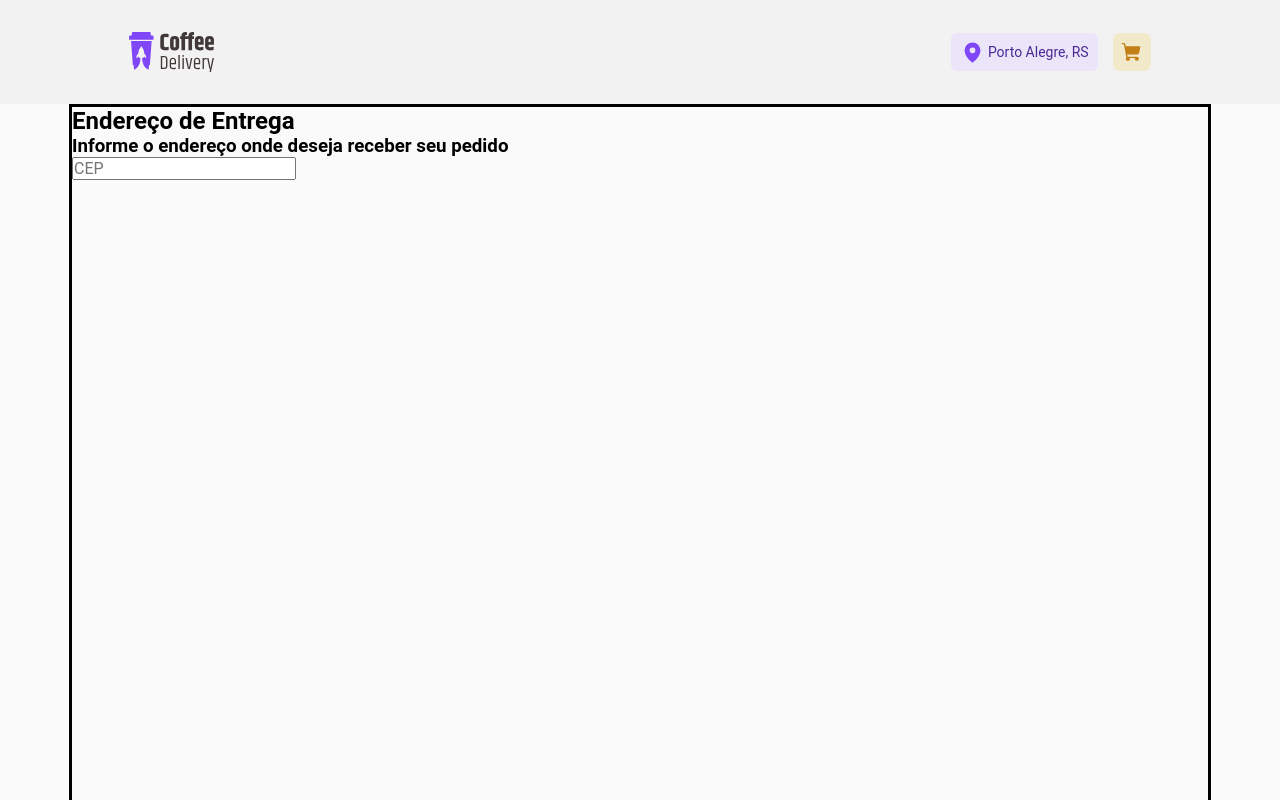
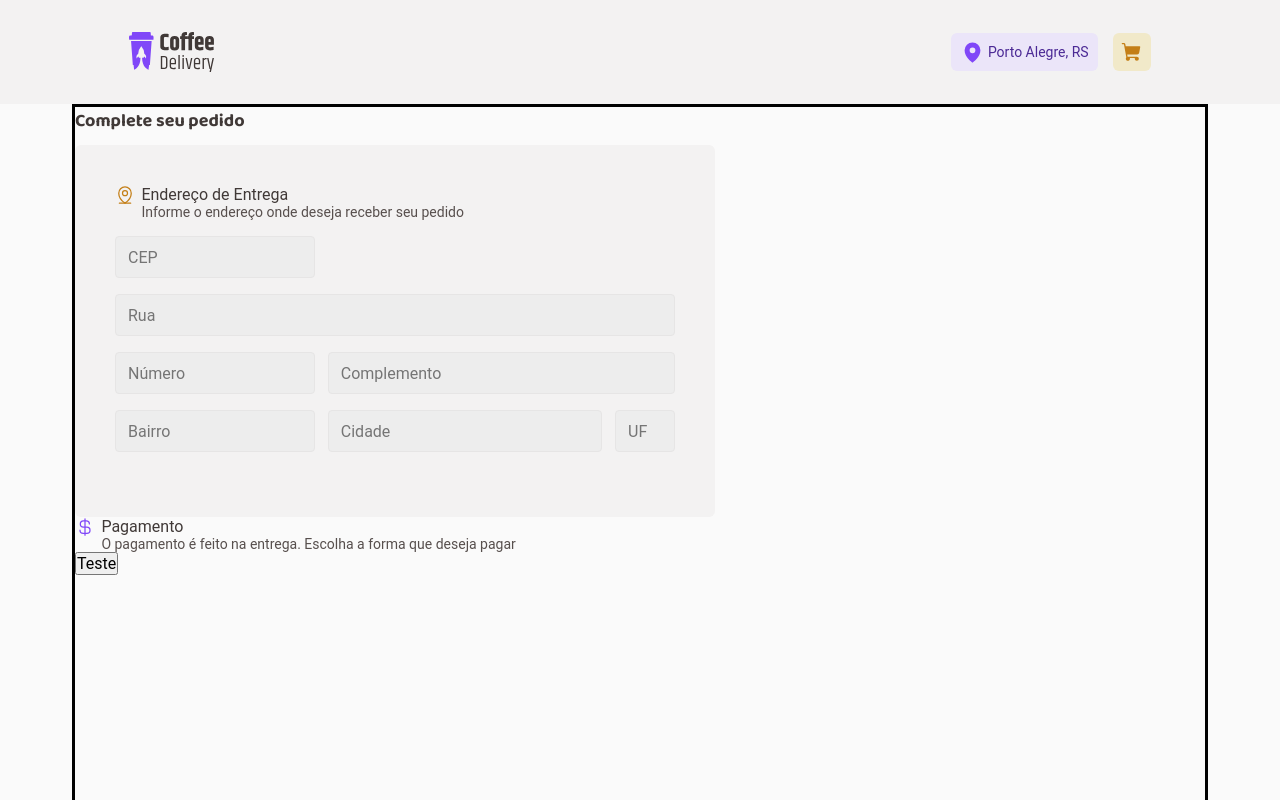
Before and after one commit to pedrodif/uploadCoffeeDelivery, a React (Vite) app: page /checkout in a window 1280 px wide. Shown: the top 800 px of the page. Built offline with nearby package versions, Linux system fonts and the light colour scheme.

Commit message:
feat: :art: checkout form creation, button and input component creation, header styles fix, add of more default themes

```diff
--- a/package.json
+++ b/package.json
@@ -10,6 +10,7 @@
     "lint": "eslint src --ext .ts,.tsx"
   },
   "dependencies": {
+    "@radix-ui/react-slot": "^1.0.1",
     "phosphor-react": "^1.4.1",
     "react": "^18.2.0",
     "react-dom": "^18.2.0",
--- /dev/null
+++ b/src/components/Button/styles.ts
@@ -0,0 +1,5 @@
+import styled from 'styled-components'
+
+export const ButtonContainer = styled.button`
+
+`
--- a/src/components/Header/styles.ts
+++ b/src/components/Header/styles.ts
@@ -10,6 +10,7 @@ align-items: center;
 gap: 30rem;
 background-color: ${(props) => props.theme['card-base']};
 top: 0;
+left: 0;
 `
 
 export const HeaderNavBox = styled.div`
--- /dev/null
+++ b/src/components/Input/index.tsx
@@ -0,0 +1,15 @@
+// Packages
+import { InputHTMLAttributes } from "react";
+
+// Styles
+import { InputContainer } from "./styles";
+
+export interface IInputProps extends InputHTMLAttributes<HTMLInputElement> {}
+
+export function Input(props: IInputProps) {
+  return (
+    <InputContainer
+      {...props}
+    />
+  )
+}
--- /dev/null
+++ b/src/components/Input/styles.ts
@@ -0,0 +1,11 @@
+import styled from 'styled-components'
+
+export const InputContainer = styled.input`
+  width: ${(props) => props.width ? props.width : 'auto'};
+  height: 2.625rem;
+  padding: 0.75rem;
+  border: 1px solid ${(props => props.theme['base-button'])};
+  border-radius: 0.25rem;
+  background-color: ${(props) => props.theme['base-input']};
+  color: ${(props) => props.theme['base-label']};
+`
--- a/src/pages/Checkout/index.tsx
+++ b/src/pages/Checkout/index.tsx
@@ -1,19 +1,103 @@
+// Packages
+import { MapPinLine, CurrencyDollar } from "phosphor-react";
+
+// Components
+import { Input } from "../../components/Input";
+
 // Styles
-import { CheckoutContainer, Teste } from "./styles";
+import { CheckoutContainer, SectionHeader, FormFirstSection, FormTitle, HeaderText, Row } from "./styles";
 
 export function Checkout() {
   // Render
   return (
     <CheckoutContainer>
-      <Teste>
-        <form>
-          <h2>Endereço de Entrega</h2>
-          <h3>Informe o endereço onde deseja receber seu pedido</h3>
+      <form>
+        <FormTitle>Complete seu pedido</FormTitle>
+        <FormFirstSection>
+          <SectionHeader>
+
+            <MapPinLine
+              size={20}
+              color="#C47F17"
+            />
+
+            <HeaderText>
+              <span>Endereço de Entrega</span>
+              <p>Informe o endereço onde deseja receber seu pedido</p>
+            </HeaderText>
+
+          </SectionHeader>
+
+          <Input
+            type="text"
+            placeholder="CEP"
+            width="12.5rem"
+          />
+
+          <Input
+            type="text"
+            placeholder="Rua"
+            width="35rem"
+          />
+
+          <Row>
+            <Input
+              type="text"
+              placeholder="Número"
+              width="12.5rem"
+            />
+
+            <Input
+              type="text"
+              placeholder="Complemento"
+              width="21.75rem"
+           />
+          </Row>
+
+          <Row>
+            <Input
+              type="text"
+              placeholder="Bairro"
+              width="12.5rem"
+            />
+
+            <Input
+              type="text"
+              placeholder="Cidade"
+              width="17.25rem"
+           />
+
+            <Input
+              type="text"
+              placeholder="UF"
+              width="3.75rem"
+           />
+          </Row>
+        </FormFirstSection>
+
+        <section>
+          <SectionHeader>
+
+            <CurrencyDollar
+              size={20}
+              color="#8047F8"
+            />
+
+            <HeaderText>
+              <span>Pagamento</span>
+              <p>O pagamento é feito na entrega. Escolha a forma que deseja pagar</p>
+            </HeaderText>
+
+          </SectionHeader>
+
           <div>
-            <input type="text" placeholder="CEP" />
+            <button type="button">Teste</button>
           </div>
-        </form>
-      </Teste>
+
+        </section>
+
+
+      </form>
     </CheckoutContainer>
   )
 }
--- a/src/pages/Checkout/styles.ts
+++ b/src/pages/Checkout/styles.ts
@@ -2,9 +2,46 @@ import styled from 'styled-components'
 
 export const CheckoutContainer = styled.section`
   margin: 0 auto;
+  width: 71rem;
+  height: 71rem;
+  box-sizing: border-box;
   border: 3px solid black;
 `
-export const Teste = styled.div`
-  width: 71rem;
-  height: 71rem;
+
+export const FormFirstSection = styled.section`
+  width: 640px;
+  height:372px;
+  border-radius: 6px;
+  padding: 40px;
+  margin-top: 10px;
+  display: flex;
+  flex-direction: column;
+  gap: 1rem;
+  background-color: ${(props) => props.theme['card-base']};
 `
+export const Row = styled.div`
+  display: flex;
+  gap: 0.8rem;
+`
+export const SectionHeader = styled.div`
+  display: flex;
+  gap: 0.4rem;
+`
+export const HeaderText = styled.div`
+  span {
+    color: ${(props) => props.theme['base-subtitle']};
+    font-size: 1rem;
+  }
+
+  p {
+    color: ${(props) => props.theme['base-text']};
+    font-size: 0.875rem;
+  }
+`
+
+export const FormTitle = styled.strong`
+  font-family: 'Baloo 2';
+  font-size: 1.125rem;
+  font-weight: 700;
+  color: ${(props) => props.theme['base-subtitle']};
+`
--- a/src/styles/themes/default.ts
+++ b/src/styles/themes/default.ts
@@ -10,6 +10,7 @@ export const defaultTheme = {
   'base-text': '#574F4D',
   'base-label': '#8D8686',
   'base-button': '#E6E5E5',
+  'base-input': '#EDEDED',
 
   // Purple palette
   'purple-light': '#EBE5F9',
```
Also changed, not shown: src/components/Button/index.tsx (added, +20 -0 lines), 1 other file (tests, documents, lock files or other folders).
